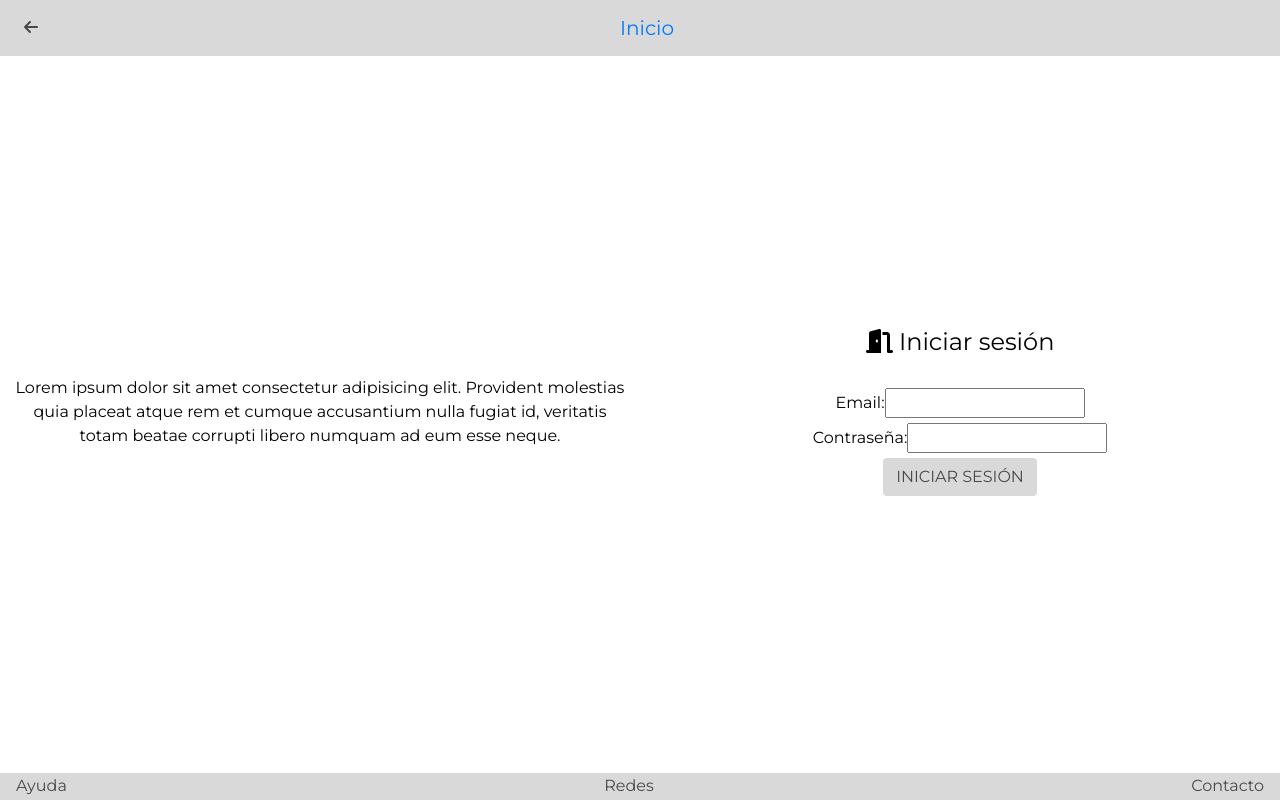
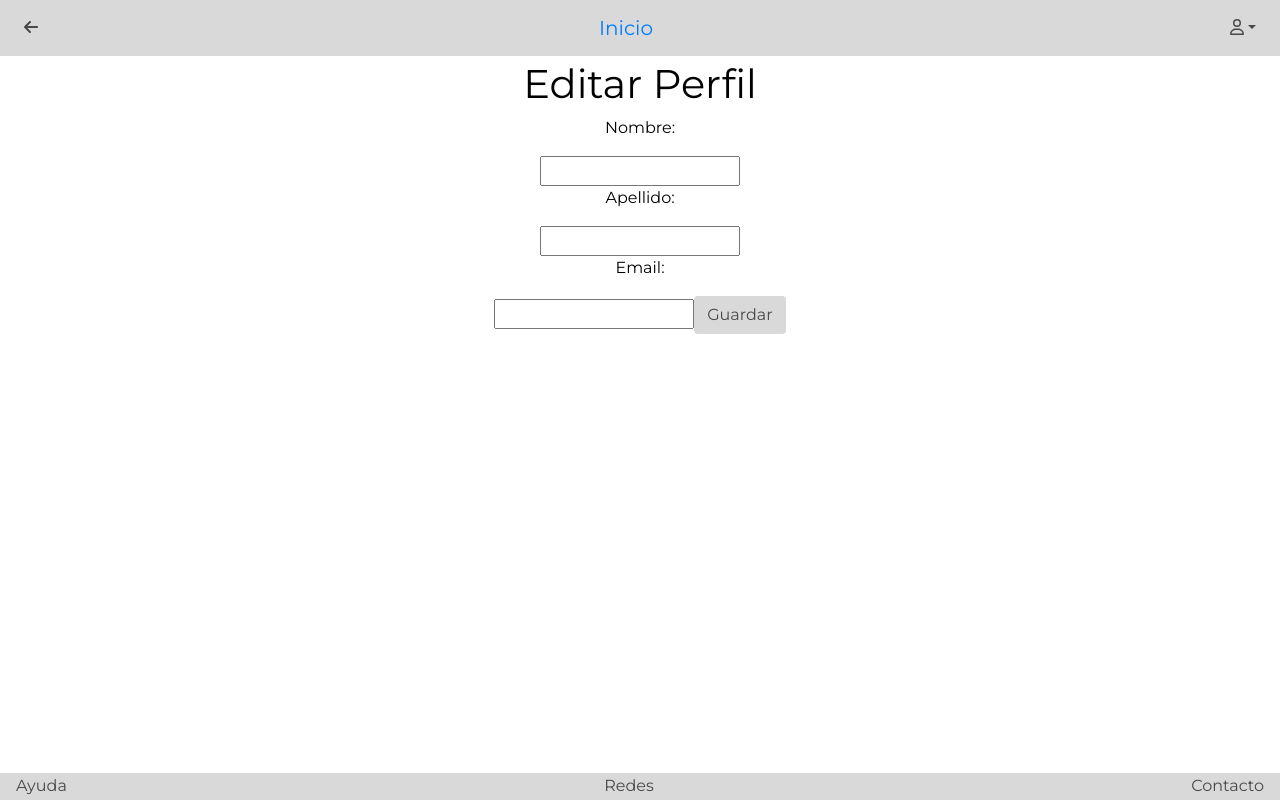
Before and after one commit to gastonnicora/DEU, a Vue app in the folder CLI-WEB/: page /edit-profile in a window 1280 px wide. Before the commit this address led to /. Built offline with nearby package versions, Linux system fonts and the light colour scheme.

Commit message:
Editar perfil incompleto

```diff
--- a/CLI-WEB/package.json
+++ b/CLI-WEB/package.json
@@ -8,12 +8,15 @@
     "preview": "vite preview"
   },
   "dependencies": {
+    "@esbuild/linux-x64": "^0.17.19",
     "@fortawesome/fontawesome-svg-core": "^6.4.0",
     "@fortawesome/free-brands-svg-icons": "^6.4.0",
     "@fortawesome/free-regular-svg-icons": "^6.4.0",
     "@fortawesome/free-solid-svg-icons": "^6.4.0",
     "@fortawesome/vue-fontawesome": "^3.0.3",
     "axios": "^1.4.0",
+    "package-lock": "^1.0.5",
+    "package.json": "^0.0.0",
     "vue": "^3.3.2",
     "vue-axios": "^3.5.2",
     "vue-router": "^4.2.2",
--- a/CLI-WEB/src/App.vue
+++ b/CLI-WEB/src/App.vue
@@ -11,11 +11,11 @@
     <router-link class="navbar-brand" to="/">Inicio</router-link>
     <ul  class="navbar-nav  ml-auto" style="right: 0;">
       <li class="nav-item dropdown">
-        <a v-if="this.$store.state.session!=null" class="nav-link dropdown-toggle " style="padding:0rem .5rem" href="#" id="navbarDropdown" role="button" data-toggle="dropdown" aria-haspopup="true" aria-expanded="false">
+        <a  class="nav-link dropdown-toggle " style="padding:0rem .5rem" href="#" id="navbarDropdown" role="button" data-toggle="dropdown" aria-haspopup="true" aria-expanded="false">
           <font-awesome-icon  :icon="['far', 'user']" />
         </a>
         <div class="dropdown-menu" aria-labelledby="navbarDropdown">
-          <router-link to="#" class="dropdown-item"> <font-awesome-icon :icon="['fas', 'user-pen']" /> Editar Perfil</router-link>
+          <router-link to="/edit-profile" class="dropdown-item"> <font-awesome-icon :icon="['fas', 'user-pen']" /> Editar Perfil</router-link>
           <div class="dropdown-divider"></div>
           <router-link to="#" class="dropdown-item"> <font-awesome-icon :icon="['fas', 'key']" /> Cambiar Contraseña</router-link>
           <div class="dropdown-divider"></div>
--- a/CLI-WEB/src/components/login.vue
+++ b/CLI-WEB/src/components/login.vue
@@ -38,6 +38,8 @@ export default {
                 .then(response => {
                     var campo_usuarios_get_cod = document.getElementById("cod")
                     campo_usuarios_get_cod.innerText = response.status
+                    localStorage.setItem('user',response.data.response)
+                    this.$store.state.session = response.body
                     return response.json();
                 })
                 .then(json => {
@@ -46,7 +48,7 @@ export default {
                     }
                 })
                 .catch(error => {
-                   console.log(erro)
+                   console.log(error)
                 })
 
         }
--- a/CLI-WEB/src/router/index.js
+++ b/CLI-WEB/src/router/index.js
@@ -1,5 +1,6 @@
 import { createRouter, createWebHistory } from 'vue-router'
 import Home from '../views/Home.vue'
+import EditProfile from '../views/EditProfile.vue'
 
 
 const routes = [
@@ -12,7 +13,12 @@ const routes = [
     path: '/:pathMatch(.*)*',
     name:"Error",
     redirect:"/"
-  }
+  },
+  {
+    path: '/edit-profile',
+    name: 'Edit',
+    component: EditProfile
+  },
 ]
 
 const router = createRouter({
--- /dev/null
+++ b/CLI-WEB/src/views/EditProfile.vue
@@ -0,0 +1,54 @@
+<template>
+    <h1>Editar Perfil</h1>
+    <form @submit.prevent="save" id="form">
+        <p>Nombre:</p>
+        <input :value="nombre"/>
+        <p>Apellido:</p>
+        <input :value="apellido"/>
+        <p>Email:</p>
+        <input :value="email"/>
+        <input class="btn " type="submit" value="Guardar">
+    </form>
+
+</template>
+
+<script>
+export default {
+    name:'Edit',
+    props:{
+        nombre:String,
+        apellido:String,
+        email:String,
+    },
+    methods:{
+
+        save(){
+            fetch(this.$store.state.connection + 'usuario_editar', {
+                method: 'POST',
+                headers: {
+                    'Accept': 'application/json',
+                    'Content-Type': 'application/json'
+                },
+                body: JSON.stringify({ nombre: this.nombre,apellido:this.apellido,email: this.email })
+            })
+                .then(response => {
+                    localStorage.setItem('user',response.data)
+                    this.$store.state.session = response.body
+                    return response.json();
+                })
+                .then(json => {
+                    if(json.error){
+                        this.error= json.error
+                    }
+                })
+                .catch(error => {
+                   console.log(error)
+                })
+        }
+    }
+
+
+}
+
+
+</script>
--- a/CLI-WEB/src/views/Home.vue
+++ b/CLI-WEB/src/views/Home.vue
@@ -4,10 +4,10 @@
             <div class="col order-md-2 contenedor">
                 <div class="row justify-content-md-center d-flex d-flex  align-items-md-center ">
                 <div class="col-md order-md-3  ">
-                    <Login></Login>
+                    <Login v-if="this.$store.state.session==null"></Login>
                 </div>
                 <div class="col-md order-md-2  ">
-                    <Info v-if="this.$store.state.session==null"></Info>
+                    <Info ></Info>
                 </div>
                 </div>
             </div>
```
Also changed, not shown: 1 other file (tests, documents, lock files or other folders).
